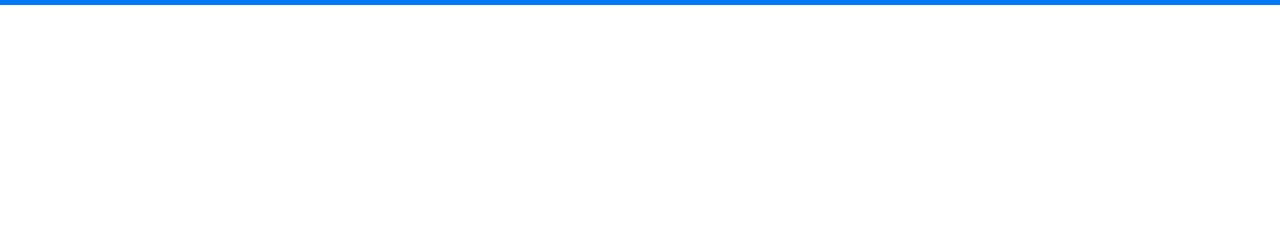
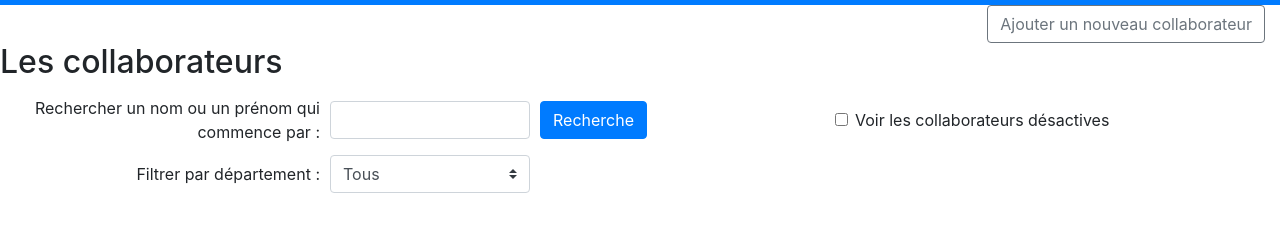
Before and after one commit to hwillians/Atelier-Bootstrap, a plain HTML site: page index.html in a window 1280 px wide. Shown: the part 53-284 px from the top of the page. Drawn offline with nearby package versions, Linux system fonts and the light colour scheme.

Commit message:
TP 02 - Accueil - Filtre

```diff
--- a/index.html
+++ b/index.html
@@ -37,6 +37,48 @@
         </div>
     </nav>
 
+    <!-- filtre sur les collaborateurs -->
+    <div class="container-fluid">
+        <div class="d-flex justify-content-end">
+            <button type="button" class="btn btn-outline-secondary">
+                Ajouter un nouveau collaborateur</button>
+        </div>
+        <div class="row">
+            <h2>Les collaborateurs</h2>
+        </div>
+        <form>
+            <div class="form-row align-items-center">
+                <label for="inputRecherche" class="col-sm-3 col-form-label text-right">
+                    Rechercher un nom ou un prénom qui commence par :</label>
+                <div class="col-sm-2">
+                    <input type="text" class="form-control" id="inputRecherche">
+                </div>
+                <div class="col-sm-3">
+                    <button type="submit" class="btn btn-primary">Recherche</button>
+                </div>
+                <div class="col-sm-3">
+                    <input class="form-check-input" type="checkbox" id="colldesactives">
+                    <label class="form-check-label" for="colldesactives">
+                        Voir les collaborateurs désactives
+                    </label>
+                </div>
+            </div>
+            <div class="form-row align-items-center">
+                <label for="filterDept" class="col-sm-3 col-form-label text-right">
+                    Filtrer par département :</label>
+                <div class="col-sm-2">
+                    <select class="custom-select my-1 mr-sm-2" id="filterDept">
+                        <option value="1" selected>Tous</option>
+                        <option value="2">Comptabilité</option>
+                        <option value="3">Ressources Humaines</option>
+                        <option value="4">Informatique</option>
+                      </select>
+                </div>
+            </div>
+        </form>
+
+    </div>
+
     <!-- Optional JavaScript -->
     <!-- jQuery first, then Popper.js, then Bootstrap JS -->
     <script src="https://code.jquery.com/jquery-3.4.1.slim.min.js"
```
